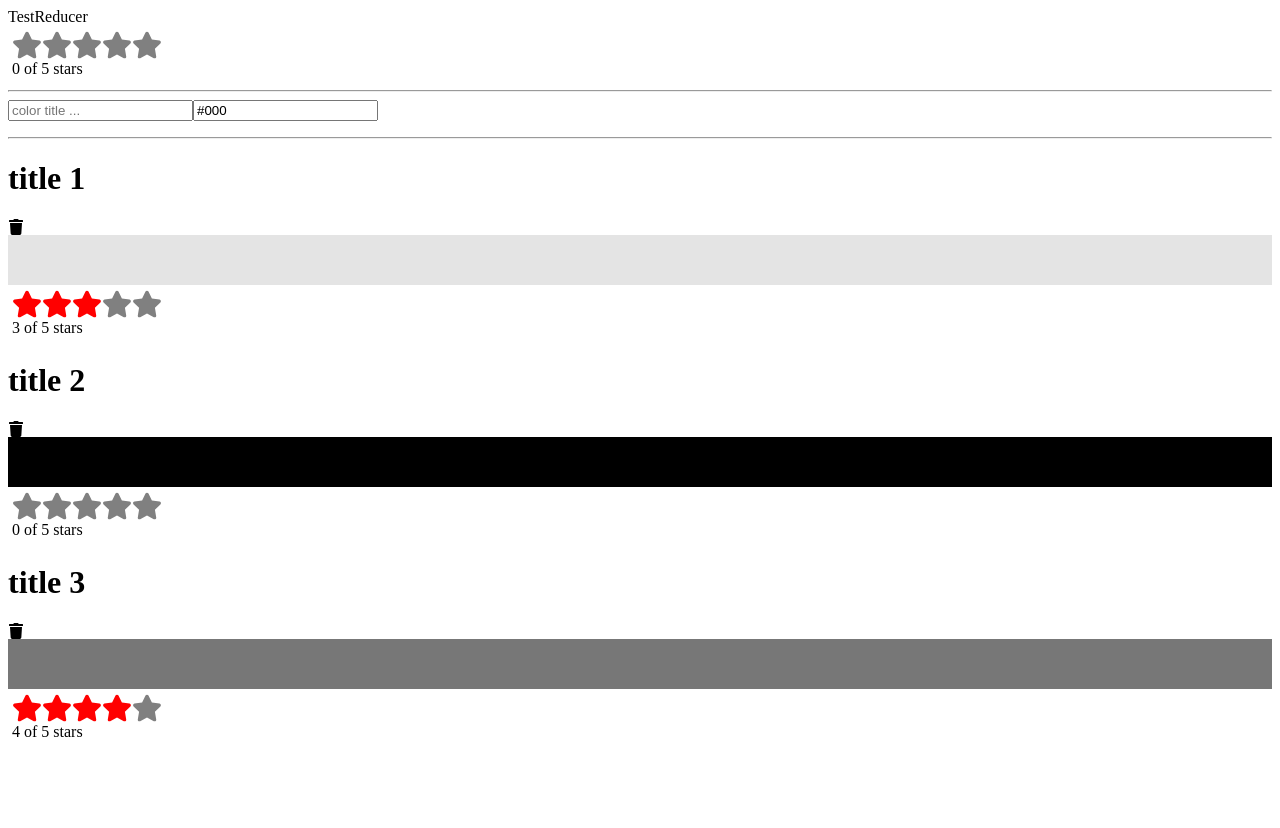
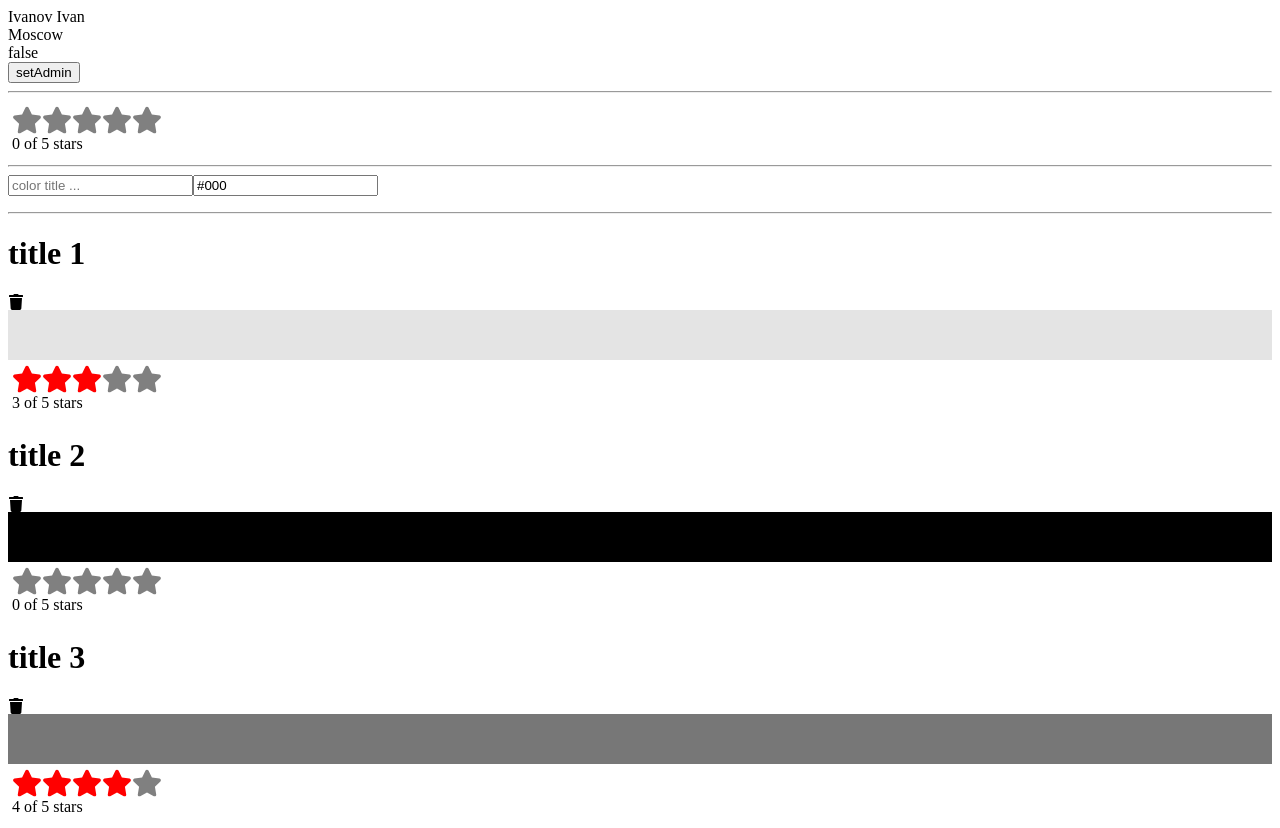
Before and after one commit to energiay/testinh_react_hooks, a React app: page / in a window 1280 px wide. Before the commit the page ends 800 px from the top, so only its background shows below. Built offline with nearby package versions, Linux system fonts and the light colour scheme.

Commit message:
add reducer hook

```diff
--- a/src/App.jsx
+++ b/src/App.jsx
@@ -9,6 +9,7 @@ const App = () => {
     return (
         <div>
             <TestReducer />
+            <hr/>
             <StarRating />
             <hr />
             <Form />
--- a/src/components/TestReducer/TestReducer.js
+++ b/src/components/TestReducer/TestReducer.js
@@ -1,9 +1,26 @@
-import React from 'react'
+import React, { useReducer } from 'react';
 
 const TestReducer = () => {
+    const person = {
+        id: '12345',
+        fullname: 'Ivanov Ivan',
+        city: 'Moscow',
+        admin: false,
+    };
+
+    const [user, setUser] = useReducer(
+        (user, newDetails) => ({ ...user, ...newDetails }),
+        person,
+    );
+
     return (
-        <div>TestReducer</div>
-    )
-}
+        <div>
+            <div>{user.fullname}</div>
+            <div>{user.city}</div>
+            <div>{user.admin.toString()}</div>
+            <button onClick={() => {setUser({...user, admin: true})}}>setAdmin</button>
+        </div>
+    );
+};
 
-export default TestReducer
+export default TestReducer;
```
